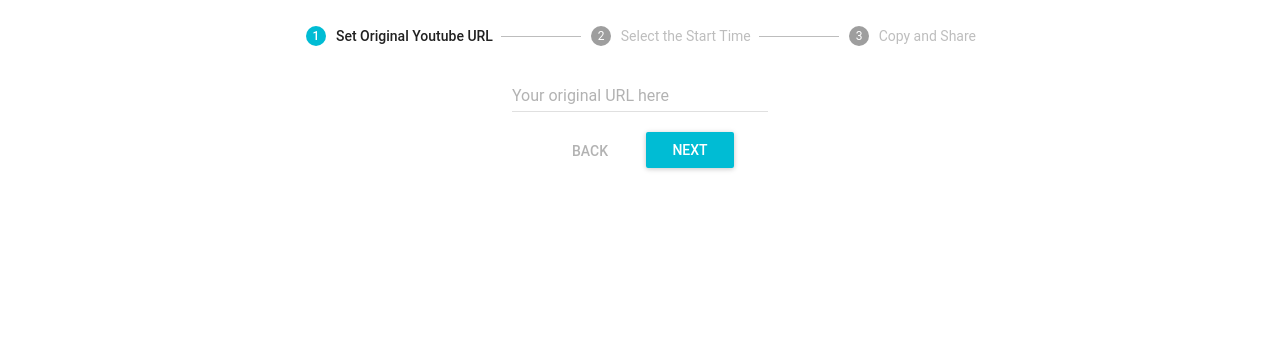
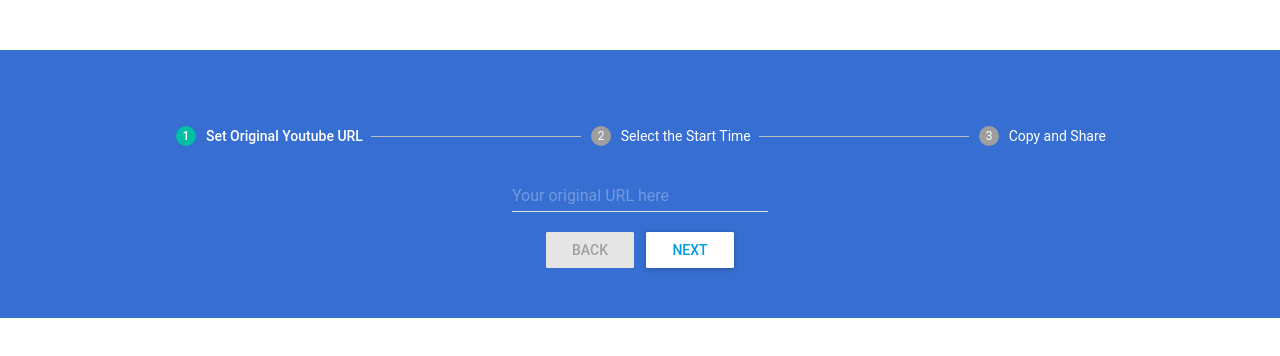
Before and after one commit to chardmd/youtube-clipstart, a React (Create React App) app: page / in a window 1280 px wide. Shown: the top 356 px of the page. Built offline with nearby package versions, Linux system fonts and the light colour scheme; what react-tap-event-plugin would draw is missing.

Commit message:
improve the design.

```diff
--- a/src/App.js
+++ b/src/App.js
@@ -1,5 +1,7 @@
 import React, { Component } from 'react';
 import MuiThemeProvider from 'material-ui/styles/MuiThemeProvider';
+import getMuiTheme from 'material-ui/styles/getMuiTheme';
+import CustomTheme from './CustomTheme';
 import HomePage from './containers/HomePage';
 import './App.css';
 
@@ -7,7 +9,7 @@ class App extends Component {
   render() {
     return (
       <div className="App">
-        <MuiThemeProvider>
+        <MuiThemeProvider muiTheme={getMuiTheme(CustomTheme)}>
           <HomePage />
         </MuiThemeProvider>
       </div>
--- /dev/null
+++ b/src/CustomTheme.js
@@ -0,0 +1,38 @@
+import {
+    teal100, cyan700,
+    greenA200, tealA700,
+    grey100, grey300, grey400, grey500,
+    white, darkBlack, fullBlack, lightBlue600,
+} from 'material-ui/styles/colors';
+import { fade, darken } from 'material-ui/utils/colorManipulator';
+import spacing from 'material-ui/styles/spacing';
+
+export default {
+    spacing: spacing,
+    fontFamily: 'Roboto, sans-serif',
+    borderRadius: 2,
+    palette: {
+        primary1Color: white,
+        primary2Color: cyan700,
+        primary3Color: grey400,
+        accent1Color: tealA700,
+        accent2Color: grey100,
+        accent3Color: grey500,
+        textColor: darkBlack,
+        secondaryTextColor: fade(darkBlack, 0.54),
+        alternateTextColor: white,
+        canvasColor: white,
+        borderColor: grey300,
+        disabledColor: fade(white, 0.3),
+        pickerHeaderColor: teal100,
+        clockCircleColor: fade(darkBlack, 0.07),
+        shadowColor: fullBlack,
+    },
+    stepper: {
+        iconColor: tealA700
+    },
+    raisedButton: {
+        disabledColor: darken(white, 0.1),
+        primaryTextColor: lightBlue600,
+    },
+};
--- a/src/components/ControlButton/ControlButton.js
+++ b/src/components/ControlButton/ControlButton.js
@@ -1,15 +1,15 @@
 import React, { Component } from 'react';
 import PropTypes from 'prop-types';
 import RaisedButton from 'material-ui/RaisedButton';
-import FlatButton from 'material-ui/FlatButton';
 
 class ControlButton extends Component {
     render() {
         return (
             <div style={{ marginTop: 12 }}>
-                <FlatButton
+                <RaisedButton
                     label="Back"
                     disabled={this.props.stepIndex === 0}
+                    primary={true}
                     onTouchTap={this.props.handlePrev}
                     style={{ marginRight: 12 }}
                 />
--- a/src/components/CopyLink/CopyLink.css
+++ b/src/components/CopyLink/CopyLink.css
@@ -10,5 +10,5 @@
     margin-left: 15px;
     width: 30px;
     display: inline-block;
-    color: #00E676;
+    color: #E3F2FD;
 }
--- a/src/components/Navigation/Navigation.js
+++ b/src/components/Navigation/Navigation.js
@@ -5,19 +5,25 @@ import {
     Stepper,
     StepLabel,
 } from 'material-ui/Stepper';
+import './Navigation.css';
 
 class Navigation extends Component {
+
     render() {
+        const style = {
+            color: '#ffffff'
+        }
+
         return (
             <Stepper activeStep={this.props.stepIndex}>
                 <Step>
-                    <StepLabel>Set Original Youtube URL</StepLabel>
+                    <StepLabel style={style}>Set Original Youtube URL</StepLabel>
                 </Step>
                 <Step>
-                    <StepLabel>Select the Start Time</StepLabel>
+                    <StepLabel style={style}>Select the Start Time</StepLabel>
                 </Step>
                 <Step>
-                    <StepLabel>Copy and Share</StepLabel>
+                    <StepLabel style={style}>Copy and Share</StepLabel>
                 </Step>
             </Stepper>
         );
--- a/src/components/RestartStep/RestartStep.css
+++ b/src/components/RestartStep/RestartStep.css
@@ -1,5 +1,10 @@
 .RestartStep {
     font-family: Roboto, sans-serif;
-    font-size: 16px;
-    color: #69696d;
+    font-size: 14px;
+    color: #ffffff;
 }
+
+.RestartStep a {
+    text-decoration: none;
+    color: #00BFA5;
+}
--- a/src/containers/HomePage/HomePage.css
+++ b/src/containers/HomePage/HomePage.css
@@ -1,5 +1,11 @@
 .HomePage {
-    display: flex;
-    flex-direction: row;
-    justify-content: center;
+    background-color: #366ed1;
+    margin-top: 50px;
 }
+
+.HomePage .container {
+    padding: 10px 50px 50px 50px;
+    max-width: 960px;
+    margin: 0 auto;
+    color: #ffffff;
+}
--- a/src/containers/HomePage/HomePage.js
+++ b/src/containers/HomePage/HomePage.js
@@ -51,7 +51,8 @@ class HomePage extends Component {
     getStepContent(stepIndex) {
         switch (stepIndex) {
             case 0:
-                return <TextField hintText="Your original URL here" id="text-url" value={this.state.url} onChange={(e) => this.setState({ url: e.target.value })} />
+                return <TextField hintText="Your original URL here" id="text-url"
+                    value={this.state.url} onChange={(e) => this.setState({ url: e.target.value })} />
             case 1:
                 return (<TimeSelector changeMinutes={(e) => this.setState({ minutes: parseInt(e.target.value, 10) })}
                     changeSeconds={(e) => this.setState({ seconds: parseInt(e.target.value, 10) })}
@@ -72,7 +73,7 @@ class HomePage extends Component {
         return (
             <div className="HomePage">
                 <Header />
-                <div style={{ width: '100%', maxWidth: 700, margin: 'auto' }}>
+                <div className="container">
                     <Navigation stepIndex={stepIndex} />
                     <div style={contentStyle}>
                         <div>
```
